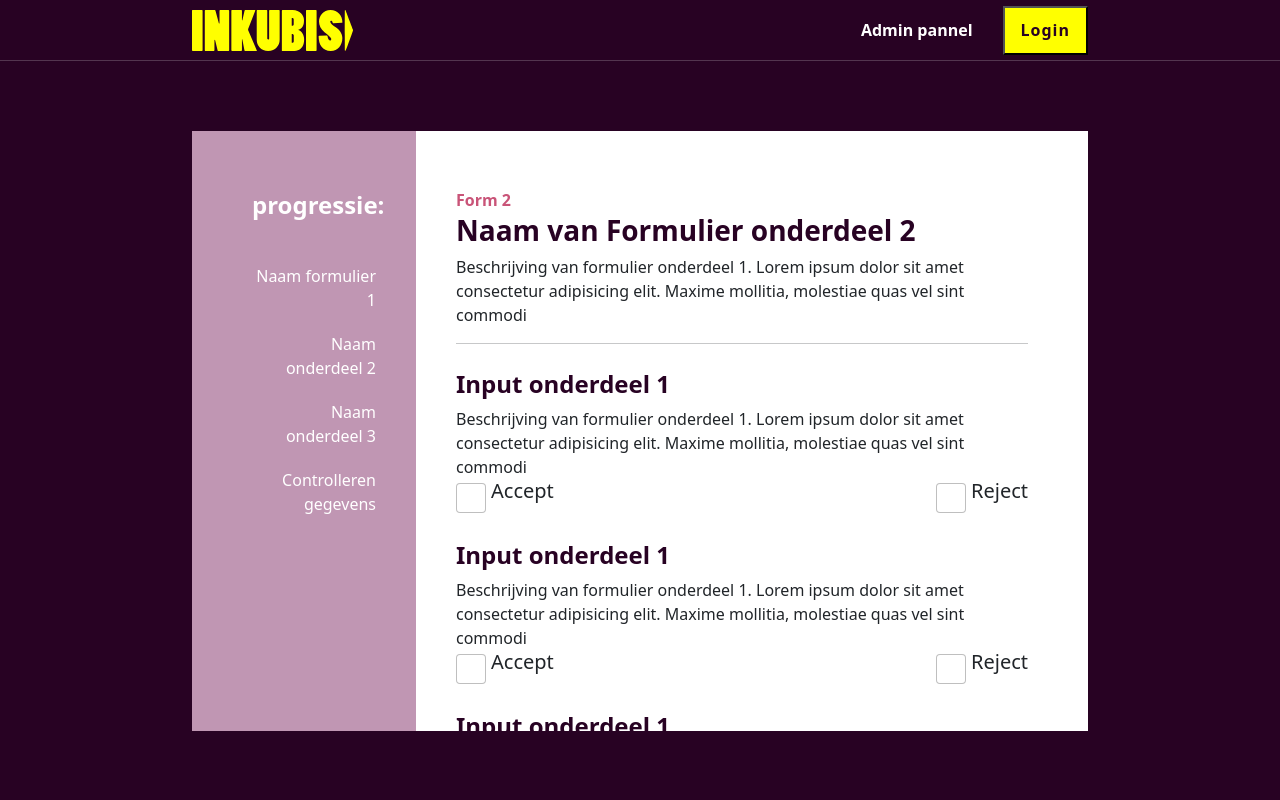
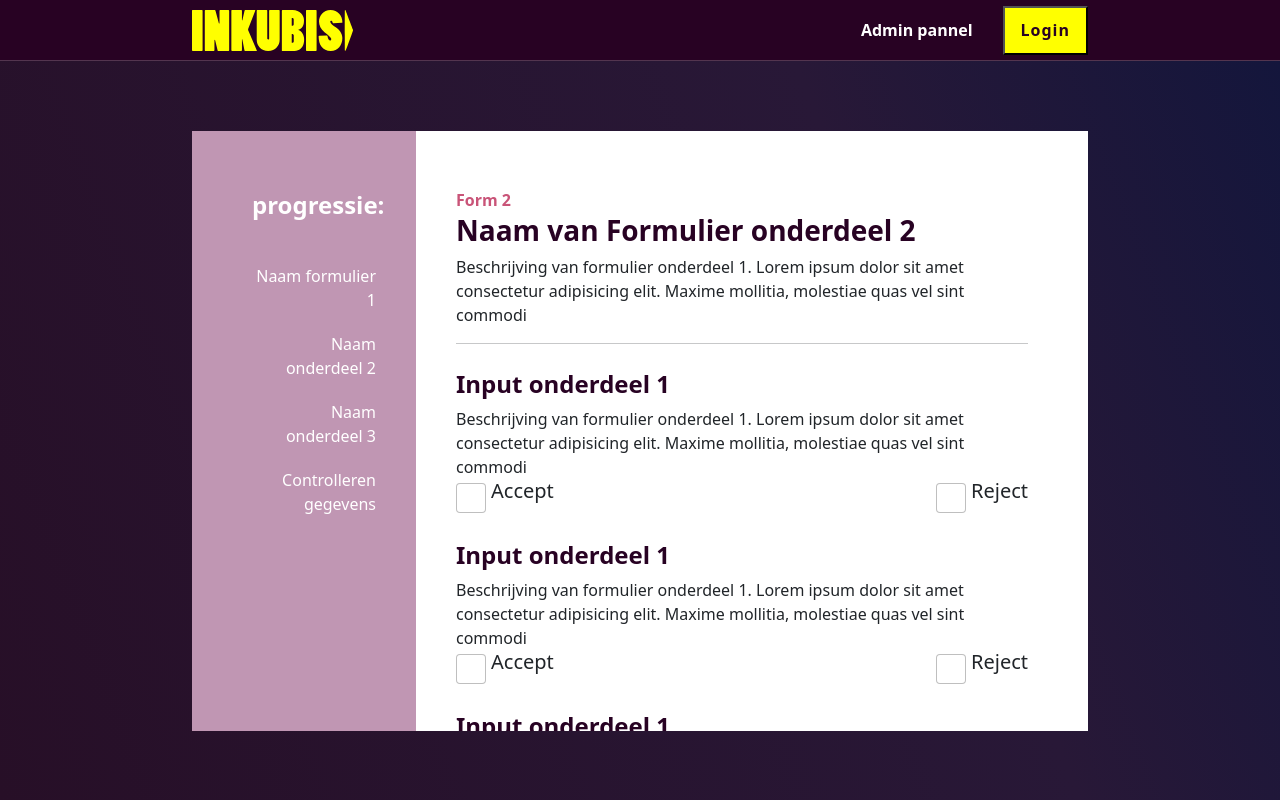
Before and after one commit to kevinvgils/Inkubis-app-frontend, an Angular app: page / in a window 1280 px wide. Built offline with nearby package versions, Linux system fonts and the light colour scheme.

Commit message:
Added gradient to background

```diff
--- a/src/app/app.component.css
+++ b/src/app/app.component.css
@@ -54,7 +54,8 @@ header{
       }
 
 main{
-  background-color: #280223;
+  background: rgb(39,15,39);
+  background: linear-gradient(69deg, rgba(39,15,39,1) 0%, rgba(40,24,55,1) 69%, rgba(20,22,60,1) 100%);
   min-height: calc(100vh - 61px);
 }
   main .content{
```
